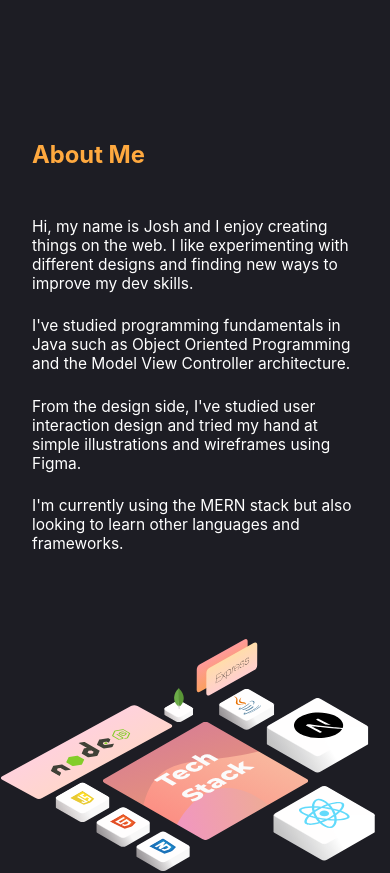
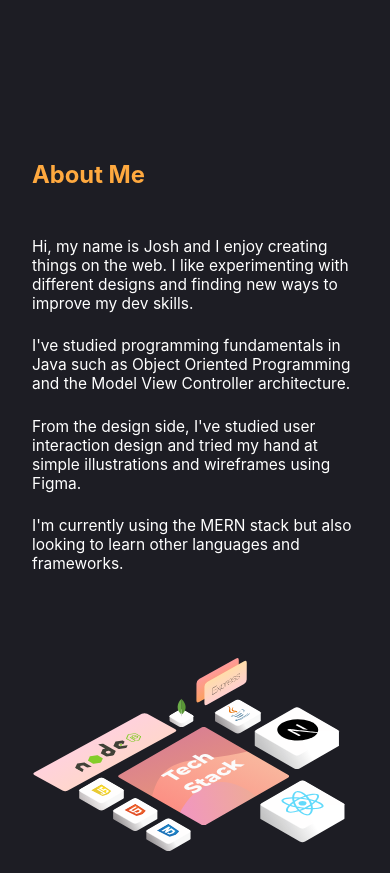
Before and after one commit to Josh4286/Portfolio, a React (Vite) app: page / in a window 390 px wide. Shown: the part 740-1613 px from the top of the page. Built offline with nearby package versions, Linux system fonts and the light colour scheme.

Commit message:
Fixed mobile Nav

```diff
--- a/src/components/About.jsx
+++ b/src/components/About.jsx
@@ -128,7 +128,7 @@ const Content = styled.div`
   display: flex;
   justify-content: center;
   align-items: left;
-  padding: 0 4rem;
+  padding: 4rem 4rem;
   color: #fff;
   overflow-x: hidden;
   text-align: left;
@@ -136,7 +136,7 @@ const Content = styled.div`
   max-width: 1280px;
   @media screen and (max-width: 768px) {
     flex-direction: column;
-    padding: 0 2rem;
+    padding: 2rem 2rem;
   }
 `;
 
@@ -168,7 +168,7 @@ const Headline = styled.h2`
 
 const Image = styled.img`
   z-index: 7;
-  width: 120%;
+  width: 100%;
 `;
 
 const ImageContainer = styled.div`
--- a/src/components/navbar/MobileNav.jsx
+++ b/src/components/navbar/MobileNav.jsx
@@ -38,7 +38,7 @@ const MobileNav = ({ isOpen, toggle }) => {
             onClick={toggle}
             offset={-60}
           >
-            Contact Me
+            View Resume
           </Button>
         </MobileBtnWrap>
       </MobileWrapper>
```
